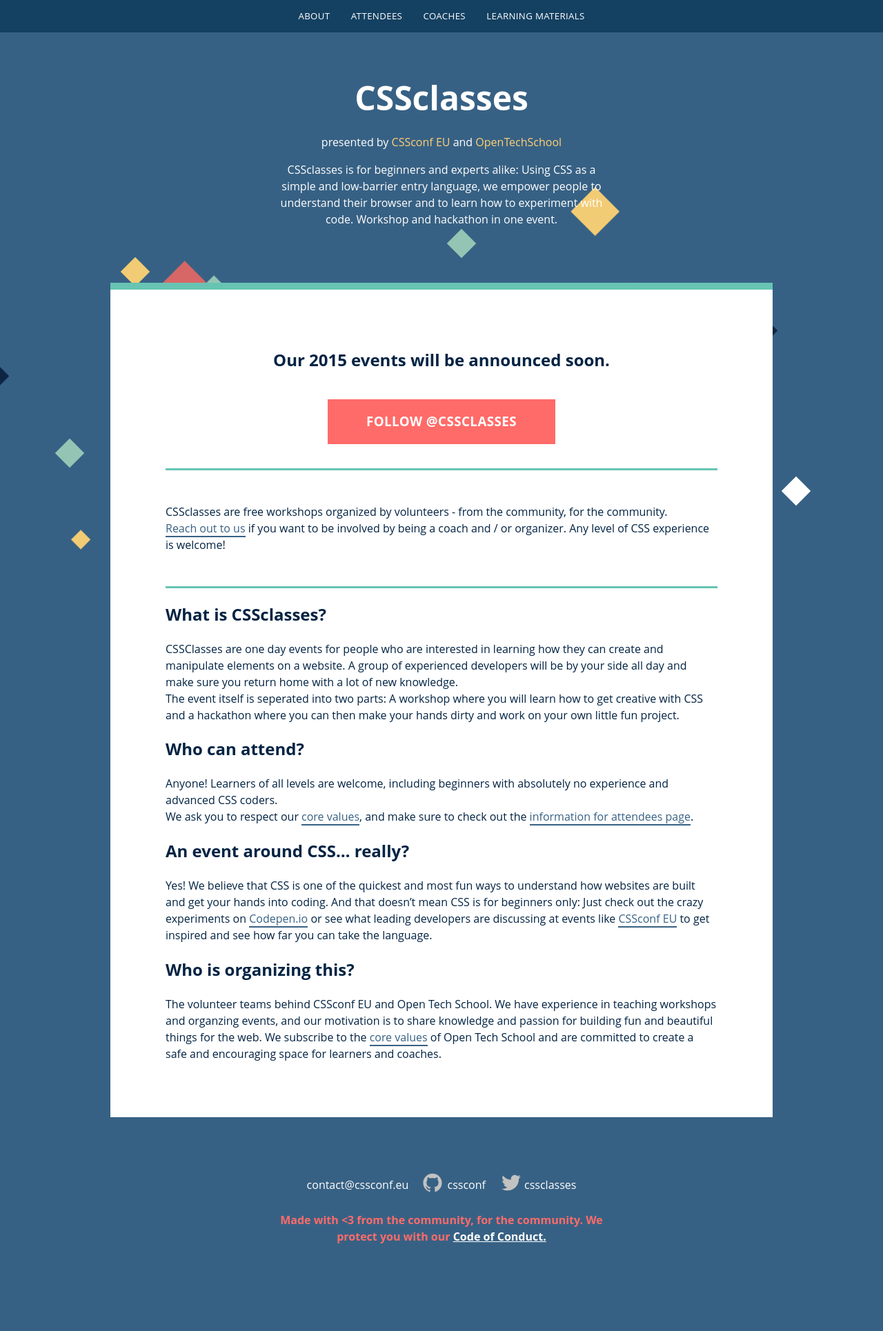
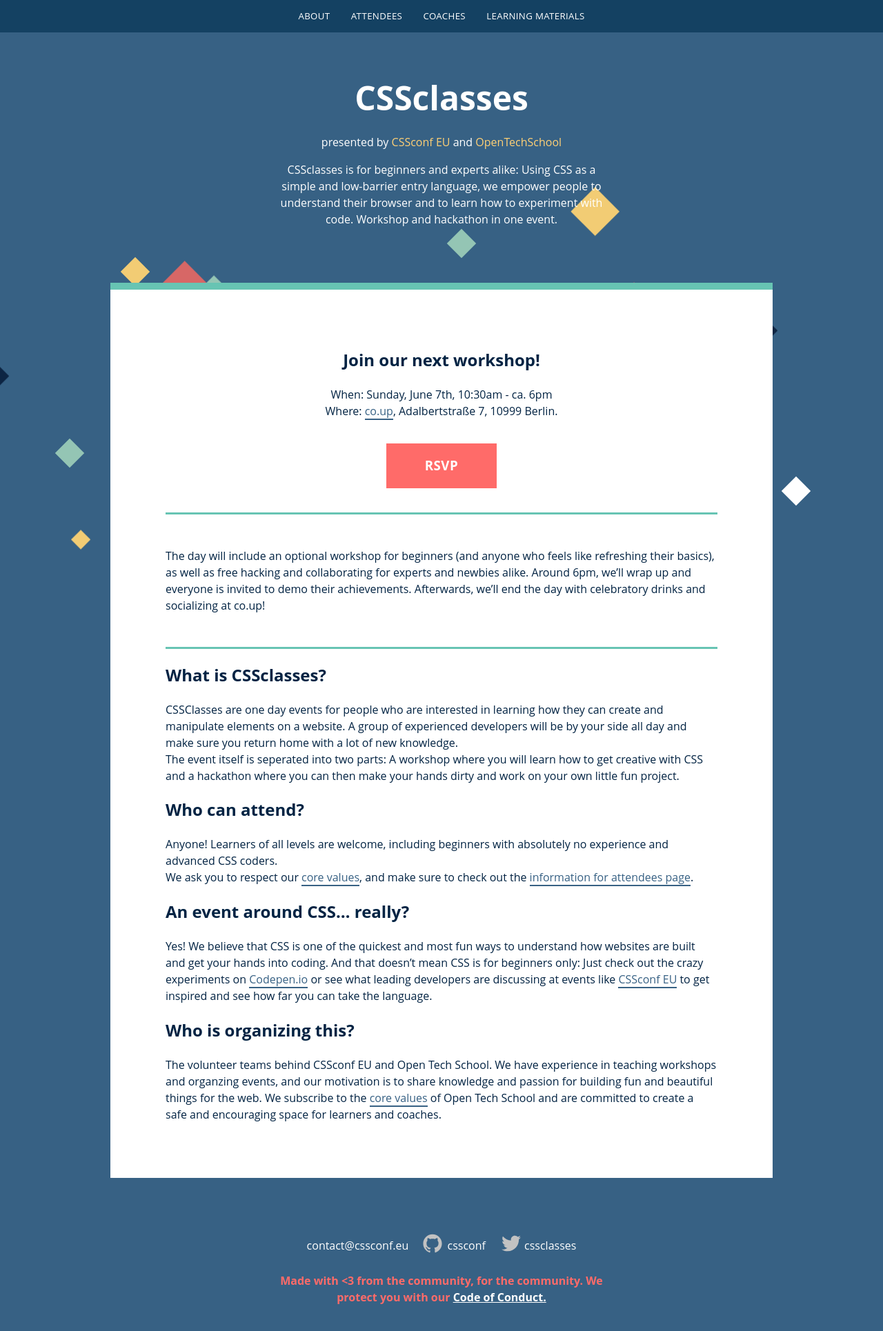
Before and after one commit to cssconf/CSSclasses--old, a Jekyll site: the page built from index.html, in a window 1280 px wide. Shown: the top 1930 px of the page at 69% size. Built offline with Jekyll 4.4.1, drawn with Linux system fonts in a browser that asks for light colours; nearby versions of some CDN libraries.

Commit message:
update information for june 2015 workshop

```diff
--- a/attendees.html
+++ b/attendees.html
@@ -29,7 +29,6 @@
 Co.up is a co-working space located at Adalbertstraße 8, 10999 Berlin, near the U-bahn station Kottbusser Tor.<br>
 We’re in the backyard, so study the map here to find out how to find us: <a href="http://i.imgur.com/k0Of1sg.png">http://i.imgur.com/k0Of1sg.png</a>.<br>
 At the doors please ring the bell for co.up’s 3rd floor. After we buzz you in, please use the stairs to come find us.</p>
-<p>If you get lost or need to use the elevator, please call Bettina at <a href="tel://0163 164 7045.">0163 164 7045.</a></p>
 
 <h3>Food and drinks</h3>
 <p>At 1pm we will an hour-long lunch break. You can bring something to eat, order something to be delivered, or go out to eat. There are lots of vegan and vegetarian options around us.</p>
--- a/coaches.html
+++ b/coaches.html
@@ -17,7 +17,7 @@
   Be sure to read the <a href="https://opentechschool.github.io/slides/presentations/coaching/">OpenTechSchool Coaches Guide</a>, and also take a look at the <a href="http://www.opentechschool.org/about.html">Core Values</a>. Also please arrive 30minutes before the official start of the workshop, to attend our Coaches briefing.
 </p>
 
-<h2>Quick iceCSScream preparation meetup on Sept 7, 4pm</h2>
+<!--<h2>Quick iceCSScream preparation meetup on Sept 7, 4pm</h2>
 <p>
   On Sunday, Sept 7 at 4pm we will have a quick preparation meetup and eat some delicious ice cream at <a href="https://www.facebook.com/pages/Fr%C3%A4ulein-Frost/116043595096061?sk=info">Fräulein Frost, Friedelstr. 39.</a>. If you attended the first event and/or want to help make the second CSSclasses happen, just come and meet us there to discuss how we make this an awesome event. Or just enjoy some ice cream with us!
-</p>
+</p> -->
--- a/index.html
+++ b/index.html
@@ -2,10 +2,10 @@
 layout: landing
 ---
 
-<h2 class="t-center">Our 2015 events will be announced soon.</h2>
+<h2 class="t-center">Join our next workshop!</h2>
 
-<!-- <p class="t-center">
-  When: Saturday, September 13, 10:30am - 6pm
+<p class="t-center">
+  When: Sunday, June 7th, 10:30am - ca. 6pm
   <br>
   Where: <a href="http://co-up.de/">co.up</a>, Adalbertstraße 7, 10999 Berlin.
   <br>
@@ -14,15 +14,15 @@
   <a href="http://www.meetup.com/opentechschool-berlin/events/203929532/" class="button">
     RSVP
   </a>
-</p> -->
+</p>
 
-<p class="t-center">
+<!-- <p class="t-center">
   <a href="https://twitter.com/cssclasses" class="button">
     Follow @CSSclasses
   </a>
-</p>
+</p> -->
 
-<div class="lead-p">
+<!-- <div class="lead-p">
 
   <p>
     CSSclasses are free workshops organized by volunteers - from the community, for the community.
@@ -30,15 +30,15 @@
     <a href="https://twitter.com/cssclasses">Reach out to us</a> if you want to be involved by being a coach and / or organizer. Any level of CSS experience is welcome!
   </p>
 
-</div>
+</div> -->
 
-<!-- <div class="lead-p">
+<div class="lead-p">
 
   <p>
     The day will include an optional workshop for beginners (and anyone who feels like refreshing their basics), as well as free hacking and collaborating for experts and newbies alike. Around 6pm, we’ll wrap up and everyone is invited to demo their achievements. Afterwards, we’ll end the day with celebratory drinks and socializing at co.up!
   </p>
 
-</div> -->
+</div>
 
 
 <h2>What is CSSclasses?</h2>
```
